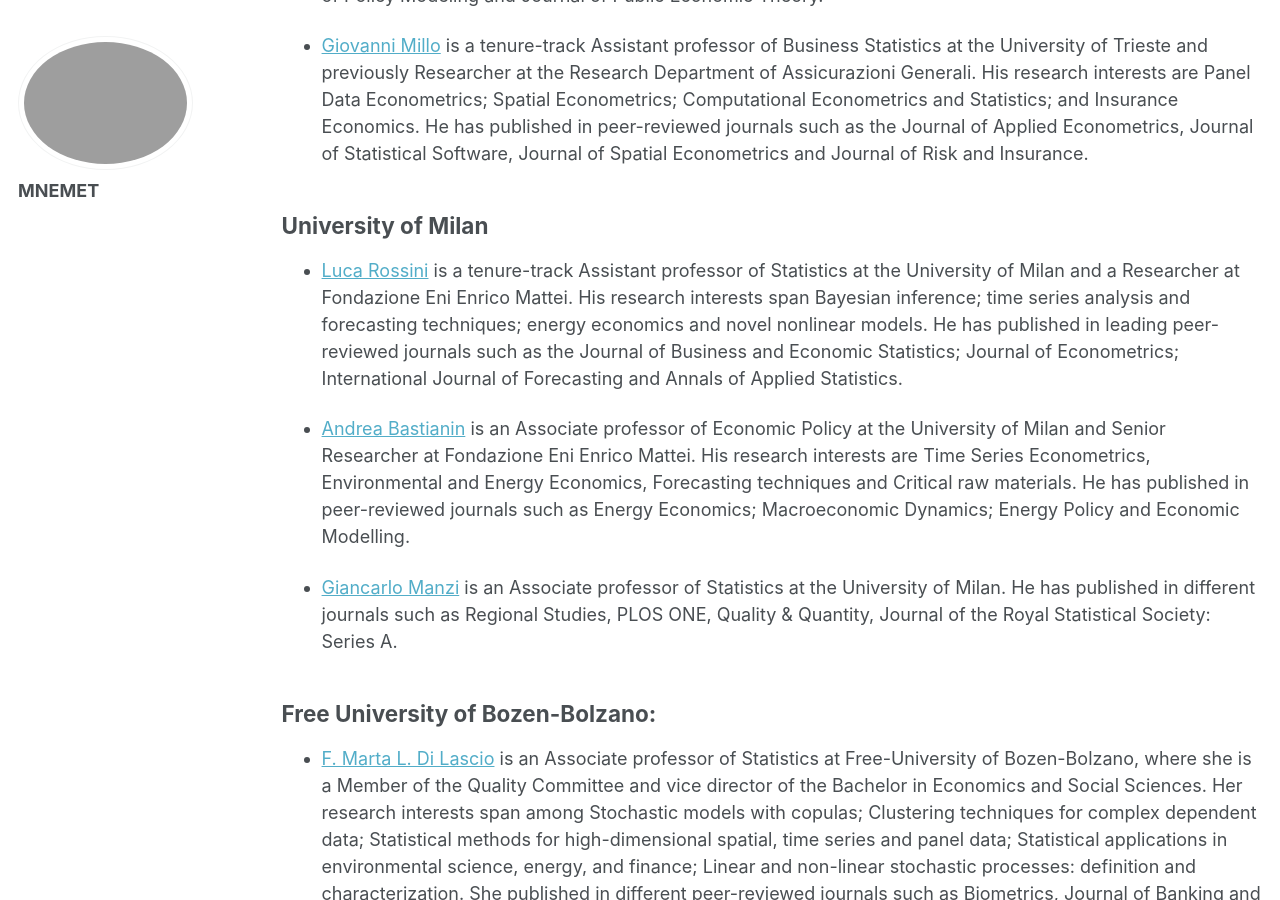
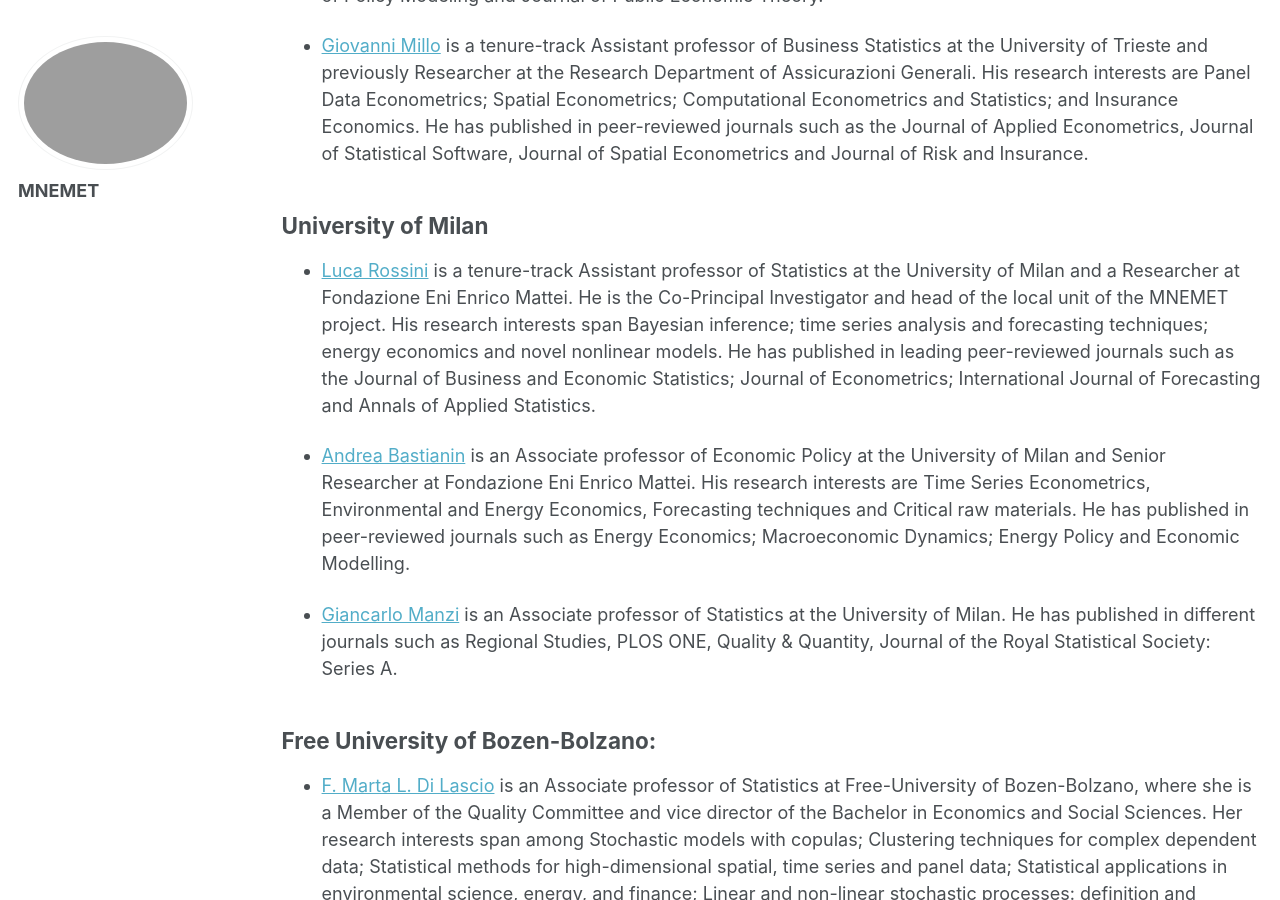
Before and after one commit to rossiniluca/Mnemet, a Jekyll site: the page built from _pages/groups.md, in a window 1280 px wide and 900 px high, scrolled down 566 px. Built offline with Jekyll 4.4.1, drawn with Linux system fonts in a browser that asks for light colours.

Commit message:
Update groups.md

```diff
--- a/_pages/groups.md
+++ b/_pages/groups.md
@@ -17,7 +17,7 @@ MNEMET aims to bring together researchers from three Italian universities. The r
 
 ## University of Milan
 
-* [Luca Rossini](https://rossiniluca.github.io/web/) is a tenure-track Assistant professor of Statistics at the University of Milan and a Researcher at Fondazione Eni Enrico Mattei. His research interests span Bayesian inference; time series analysis and forecasting techniques; energy economics and novel nonlinear models. He has published in leading peer-reviewed journals such as the Journal of Business and Economic Statistics; Journal of Econometrics; International Journal of Forecasting and Annals of Applied Statistics.
+* [Luca Rossini](https://rossiniluca.github.io/web/) is a tenure-track Assistant professor of Statistics at the University of Milan and a Researcher at Fondazione Eni Enrico Mattei. He is the Co-Principal Investigator and head of the local unit of the MNEMET project. His research interests span Bayesian inference; time series analysis and forecasting techniques; energy economics and novel nonlinear models. He has published in leading peer-reviewed journals such as the Journal of Business and Economic Statistics; Journal of Econometrics; International Journal of Forecasting and Annals of Applied Statistics.
 
 * [Andrea Bastianin](https://sites.google.com/view/andrea-bastianin) is an Associate professor of Economic Policy at the University of Milan and Senior Researcher at Fondazione Eni Enrico Mattei. His research interests are Time Series Econometrics, Environmental and Energy Economics, Forecasting techniques and Critical raw materials. He has published in peer-reviewed journals such as Energy Economics; Macroeconomic Dynamics; Energy Policy and Economic Modelling.
 
```
